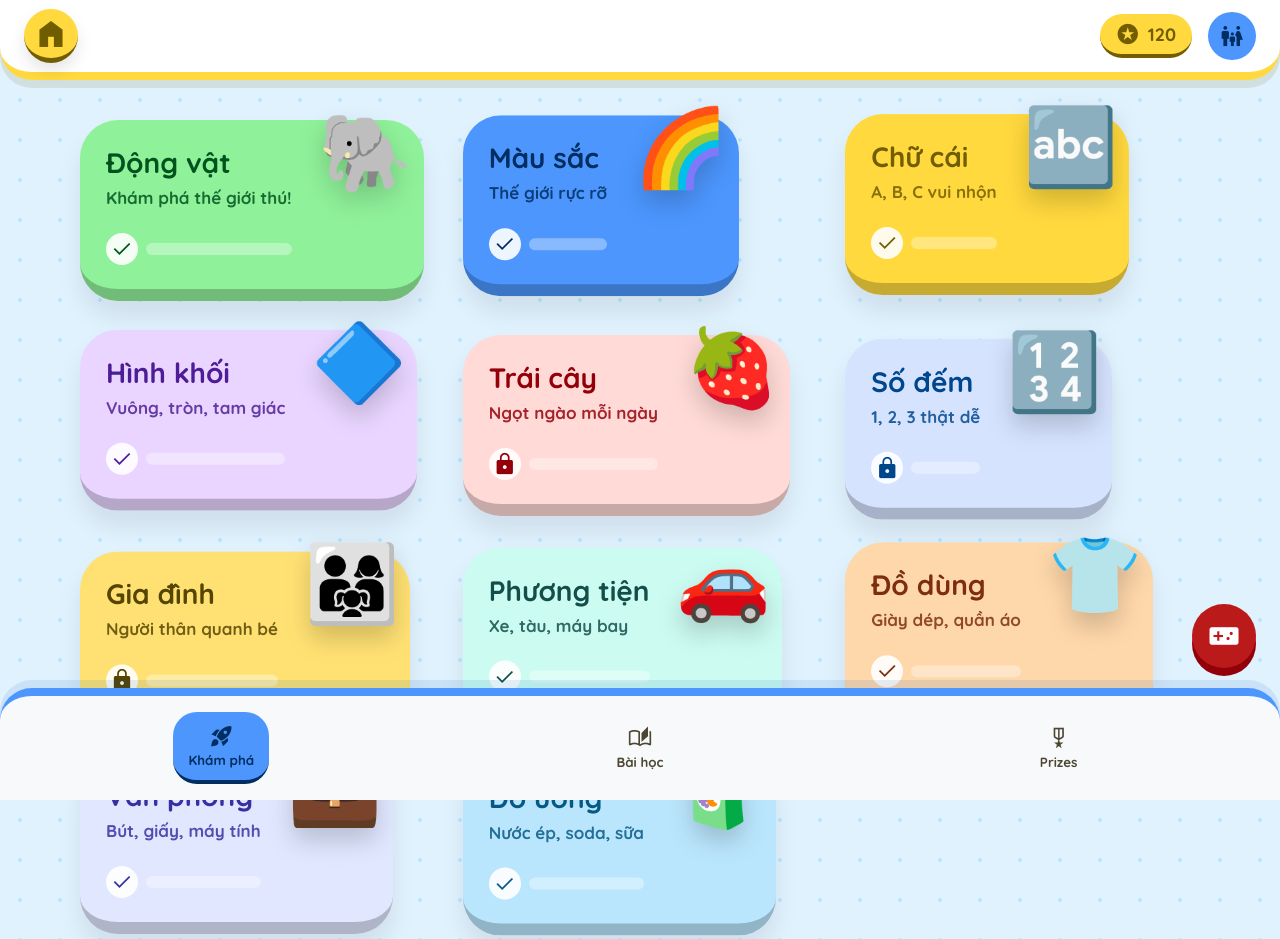
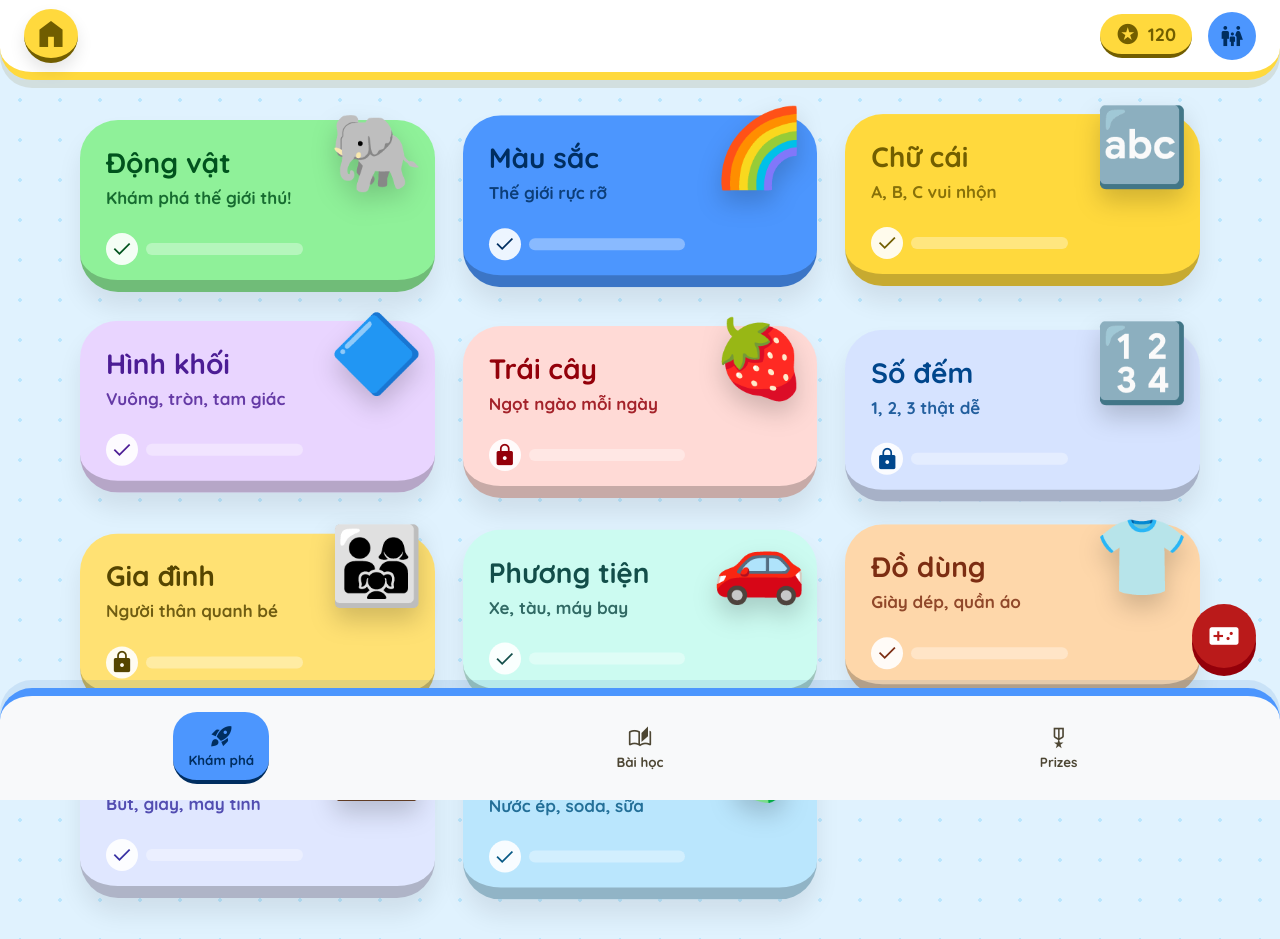
Before and after one commit to trantuan110191/lingoland-english-kids, a website: page index.html in a window 1280 px wide. Shown: the top 939 px of the page. Drawn offline with nearby package versions, Linux system fonts and the light colour scheme.

Commit message:
Make topic cards equal size

```diff
--- a/index.html
+++ b/index.html
@@ -13,7 +13,7 @@
     <link rel="preconnect" href="https://fonts.googleapis.com" />
     <link rel="preconnect" href="https://fonts.gstatic.com" crossorigin />
     <link href="https://fonts.googleapis.com/css2?family=Material+Symbols+Outlined:FILL@0..1&family=Quicksand:wght@500;700&display=swap" rel="stylesheet" />
-    <link rel="stylesheet" href="styles.css?v=20260604-homeicon1" />
+    <link rel="stylesheet" href="styles.css?v=20260604-topiccards1" />
   </head>
   <body>
     <header class="top-app-bar">
--- a/styles.css
+++ b/styles.css
@@ -136,6 +136,9 @@ img { max-width: 100%; display: block; }
 .island:nth-child(even) { animation-delay: -1.5s; }
 .island-card {
   position: relative;
+  display: block;
+  width: 100%;
+  height: 178px;
   min-height: 178px;
   padding: 28px 24px;
   border-radius: 48px;
@@ -493,13 +496,15 @@ img { max-width: 100%; display: block; }
     width: min(1120px, 100%);
     display: grid;
     grid-template-columns: repeat(2, minmax(0, 1fr));
+    grid-auto-rows: 172px;
     gap: 34px 30px;
   }
   .island {
+    height: 100%;
     margin-bottom: 0;
   }
   .island-card {
-    min-height: 172px;
+    min-height: 0;
     height: 100%;
     padding: 26px 132px 24px 26px;
     text-align: left;
```
